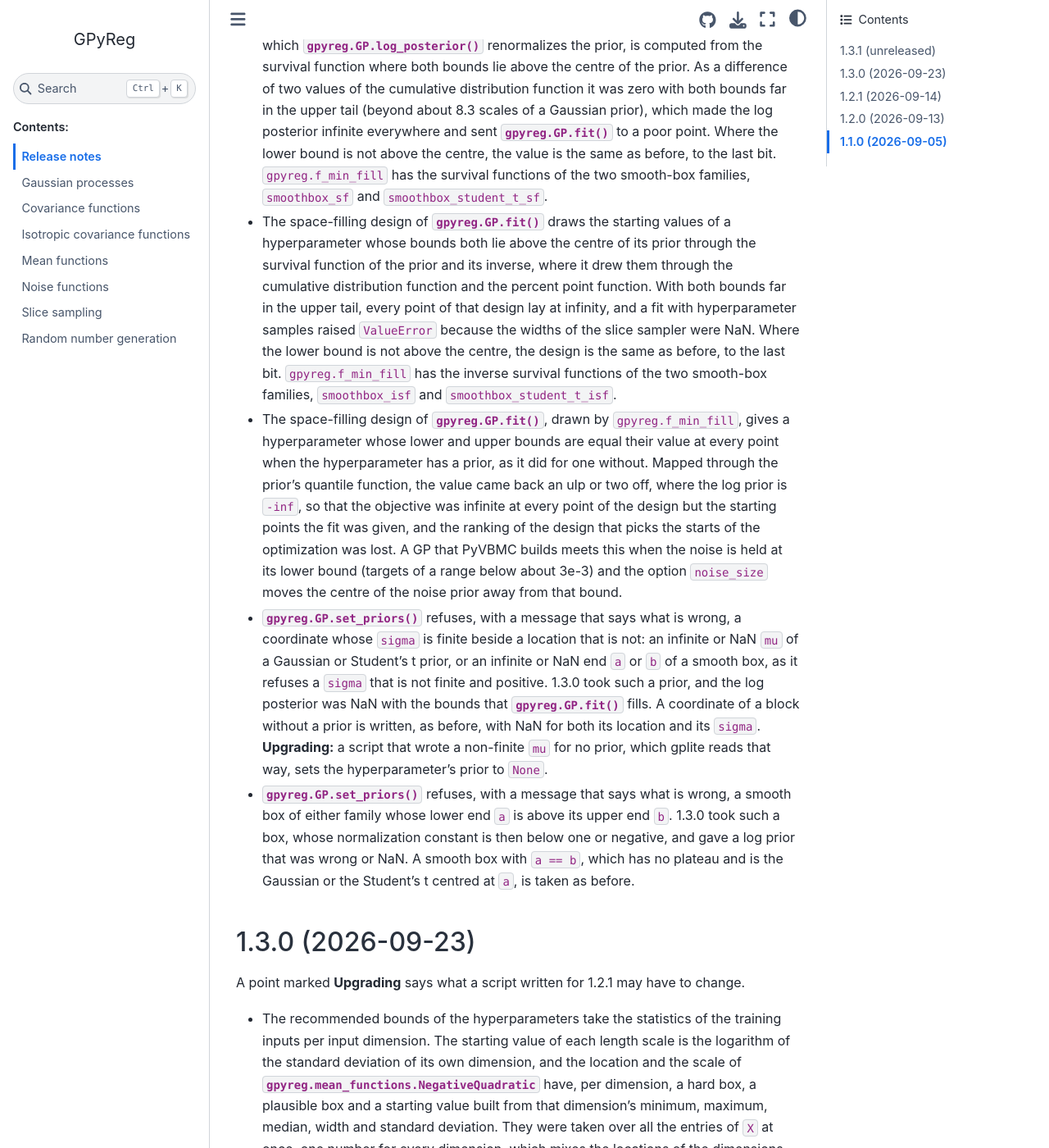
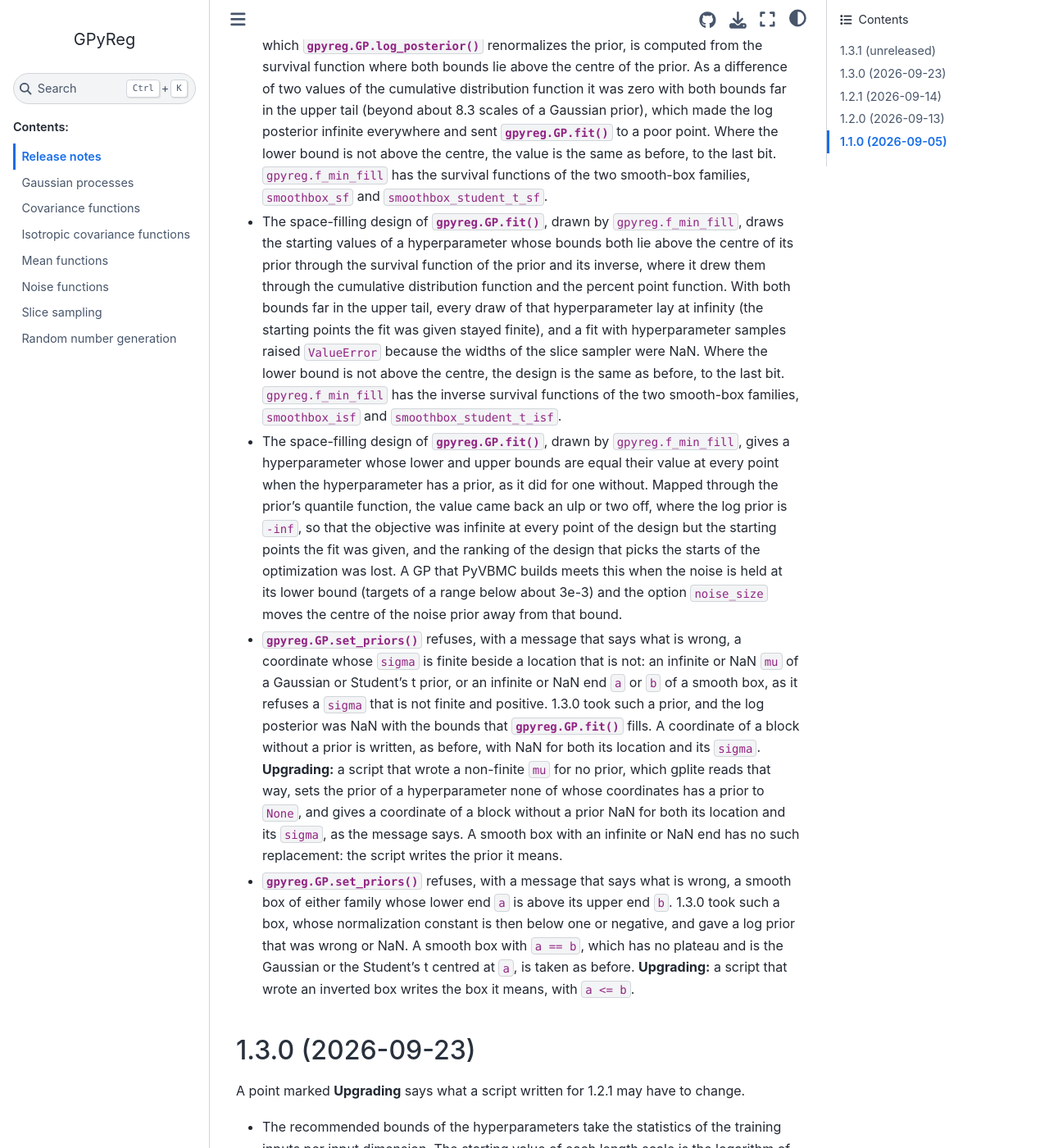
Before and after one commit to acerbilab/gpyreg, a Sphinx documentation site: the page built from docsrc/source/release_notes.rst, in a window 1280 px wide and 1400 px high, scrolled down 381 px. Shown: the whole window at 82% size. Built offline with Sphinx 7.4.7 and the Sphinx Book theme 1.1.4, drawn with Linux system fonts in a browser that asks for light colours.

Commit message:
docs: the 1.3.1 notes on the refusals and the design, and the switch comments
The Upgrading note of the location refusal said that a non-finite mu written for no prior becomes None; for one coordinate of a block the replacement is NaN for both its location and its sigma, as the error message says, None only where no coordinate of the hyperparameter has a prior, and a smooth box with an infinite or NaN end has no replacement: the script writes the prior it means. The refusal of an inverted smooth box gets an Upgrading mark, as every refusal of 1.3.0 had. The note on the upper-tail design says that every draw of the hyperparameter lay at infinity, not every point of the design (the starting points the fit was given stayed finite), and names f_min_fill, which is public, beside GP.fit.

The comments of the switch in __recompute_normalization_constants and f_min_fill said that the cumulative distribution function is close to one at both bounds above the prior's centre; just above the centre it is just above one half. They now say that above one half a double resolves it only to a fixed absolute step, and that it rounds to one far in the tail.

Wave 7 of the port review, the independent check of the fix pass, item 3.

Co-Authored-By: Claude Opus 5.5 (1M context) <noreply@anthropic.com>

```diff
--- a/docsrc/source/release_notes.rst
+++ b/docsrc/source/release_notes.rst
@@ -25,17 +25,19 @@ to change.
   is the same as before, to the last bit. ``gpyreg.f_min_fill`` has the
   survival functions of the two smooth-box families, ``smoothbox_sf`` and
   ``smoothbox_student_t_sf``.
-* The space-filling design of :meth:`gpyreg.GP.fit` draws the starting
-  values of a hyperparameter whose bounds both lie above the centre of its
-  prior through the survival function of the prior and its inverse, where
-  it drew them through the cumulative distribution function and the
-  percent point function. With both bounds far in the upper tail, every
-  point of that design lay at infinity, and a fit with hyperparameter
-  samples raised ``ValueError`` because the widths of the slice sampler
-  were NaN. Where the lower bound is not above the centre, the design is
-  the same as before, to the last bit. ``gpyreg.f_min_fill`` has the
-  inverse survival functions of the two smooth-box families,
-  ``smoothbox_isf`` and ``smoothbox_student_t_isf``.
+* The space-filling design of :meth:`gpyreg.GP.fit`, drawn by
+  ``gpyreg.f_min_fill``, draws the starting values of a hyperparameter
+  whose bounds both lie above the centre of its prior through the
+  survival function of the prior and its inverse, where it drew them
+  through the cumulative distribution function and the percent point
+  function. With both bounds far in the upper tail, every draw of that
+  hyperparameter lay at infinity (the starting points the fit was given
+  stayed finite), and a fit with hyperparameter samples raised
+  ``ValueError`` because the widths of the slice sampler were NaN. Where
+  the lower bound is not above the centre, the design is the same as
+  before, to the last bit. ``gpyreg.f_min_fill`` has the inverse survival
+  functions of the two smooth-box families, ``smoothbox_isf`` and
+  ``smoothbox_student_t_isf``.
 * The space-filling design of :meth:`gpyreg.GP.fit`, drawn by
   ``gpyreg.f_min_fill``, gives a hyperparameter whose lower and upper
   bounds are equal their value at every point when the hyperparameter has
@@ -56,13 +58,19 @@ to change.
   fills. A coordinate of a block without a prior is written, as before,
   with NaN for both its location and its ``sigma``. **Upgrading:** a
   script that wrote a non-finite ``mu`` for no prior, which gplite reads
-  that way, sets the hyperparameter's prior to ``None``.
+  that way, sets the prior of a hyperparameter none of whose coordinates
+  has a prior to ``None``, and gives a coordinate of a block without a
+  prior NaN for both its location and its ``sigma``, as the message says.
+  A smooth box with an infinite or NaN end has no such replacement: the
+  script writes the prior it means.
 * :meth:`gpyreg.GP.set_priors` refuses, with a message that says what is
   wrong, a smooth box of either family whose lower end ``a`` is above its
   upper end ``b``. 1.3.0 took such a box, whose normalization constant is
   then below one or negative, and gave a log prior that was wrong or NaN.
   A smooth box with ``a == b``, which has no plateau and is the Gaussian
-  or the Student's t centred at ``a``, is taken as before.
+  or the Student's t centred at ``a``, is taken as before. **Upgrading:**
+  a script that wrote an inverted box writes the box it means, with
+  ``a <= b``.
 
 1.3.0 (2026-09-23)
 ------------------
```
Also changed, not shown: 2 other files.
